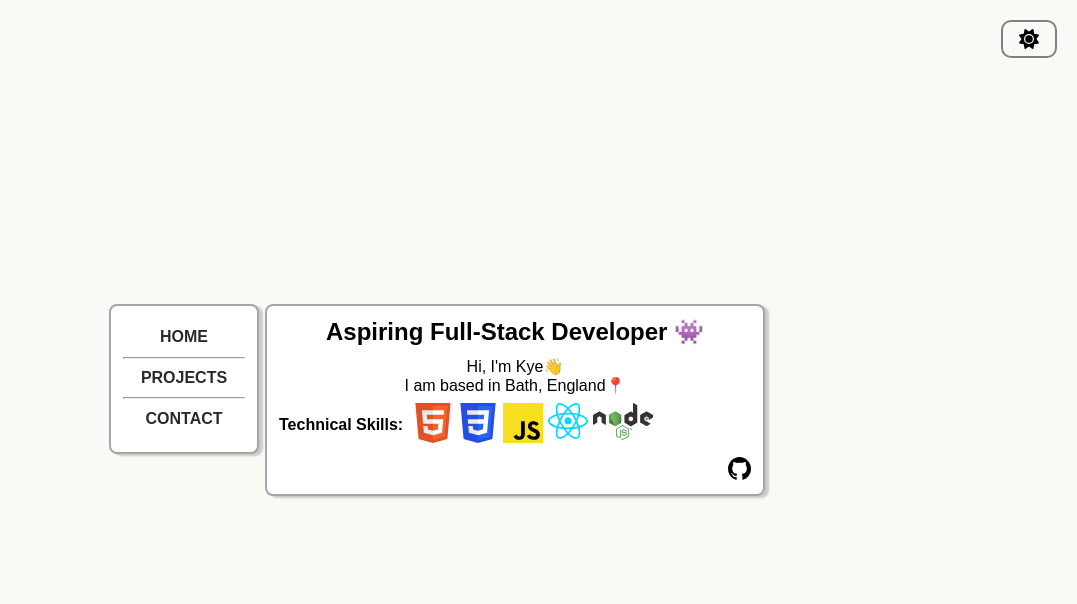
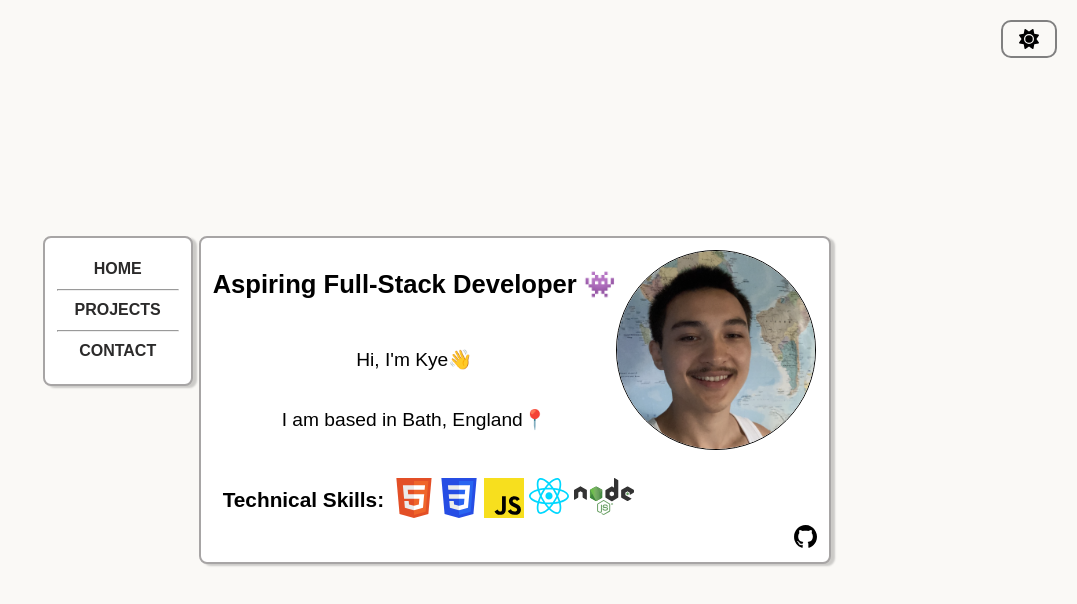
Before and after one commit to yee0802/portfolio-page, a React (Vite) app: page / in a window 1280 px wide. Shown: the top 604 px of the page, without its empty margins (203-1280 px from the left). Built offline with nearby package versions, Linux system fonts and the light colour scheme.

Commit message:
add profile picture

```diff
--- a/src/pages/Home/Home.jsx
+++ b/src/pages/Home/Home.jsx
@@ -3,8 +3,12 @@ import "./index.css";
 export default function Home() {
   return (
     <article id="home">
-      <h1>Aspiring Full-Stack Developer 👾</h1>
+      <section className="profile-pic">
+        <img src="../../src/assets/profile.png" alt="" />
+      </section>
+
       <section className="info">
+        <h1>Aspiring Full-Stack Developer 👾</h1>
         <p>Hi, I'm Kye👋</p>
         <p>I am based in Bath, England📍</p>
       </section>
--- a/src/pages/Home/index.css
+++ b/src/pages/Home/index.css
@@ -1,17 +1,43 @@
 #home {
   display: grid;
+  grid-template: 2fr 1fr / 2fr 1fr;
   text-align: center;
-  width: 500px;
 }
 
-#home > h1 {
+.profile-pic {
+  grid-area: 1 / 2 / 2 / 2;
+  height: 200px;
+  width: 200px;
+  border: 1px solid black;
+  border-radius: 50%;
+  overflow: hidden;
+}
+
+.profile-pic > img {
+  width: 200px;
+}
+
+.info {
+  display: grid;
+  flex-direction: column;
+  align-items: center;
+  grid-area: 1 / 1 / 2 / 2;
+}
+
+.info > h1 {
+  font-size: 1.6rem;
   margin-bottom: 0.7rem;
 }
 
+.info > p {
+  font-size: 1.2rem;
+}
+
 .github--link {
+  grid-area: 2 / 1 / 3 / 3;
   display: flex;
   flex-direction: row;
-  align-items: center;
+  align-items: end;
   justify-content: end;
 }
 
@@ -22,6 +48,7 @@
 }
 
 .skills {
+  grid-area: 2 / 1 / 3 / 3;
   display: flex;
   align-items: center;
   margin: 0.5rem 0;
@@ -29,6 +56,8 @@
 }
 
 .skills > span {
+  margin-left: 10px;
+  font-size: 1.3rem;
   font-weight: 700;
 }
 
```
Also changed, not shown: src/assets/profile.png (added).
